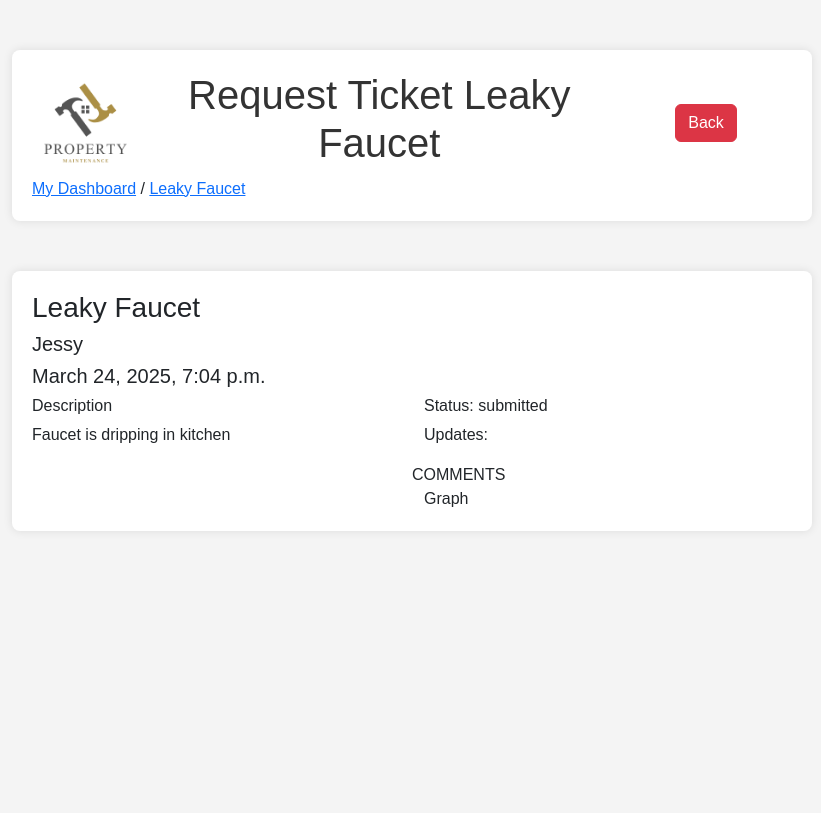
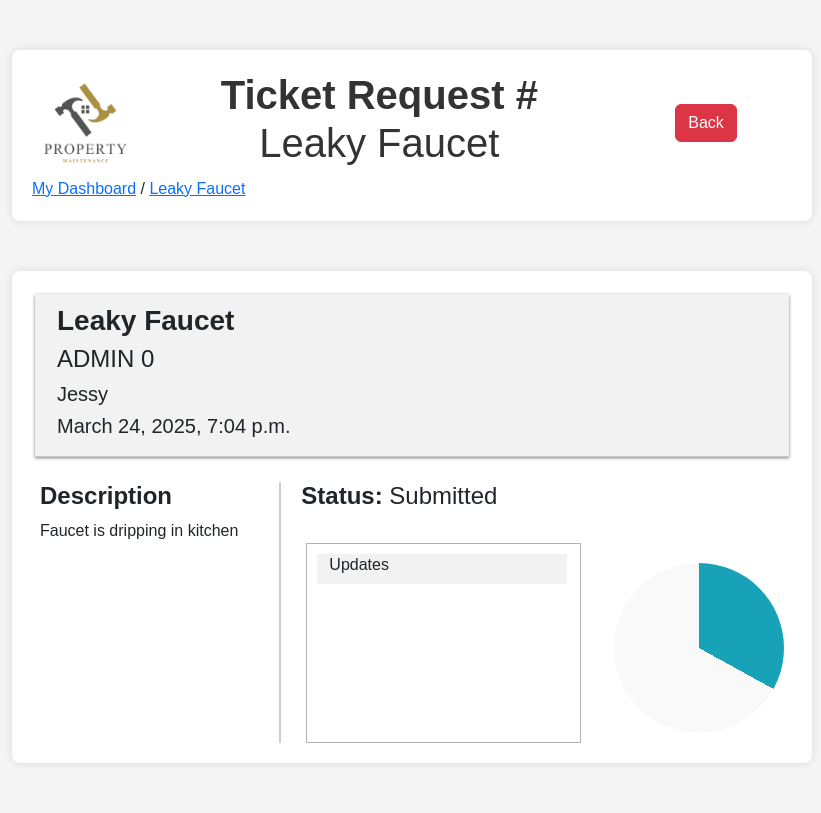
Before and after one commit to dmangames1941/Maintenance-Request-Ticketing-System, a Django app: page /1 in a window 1280 px wide. Shown: the whole page, without its empty margins (228-1049 px from the left). Before the commit the page ends 507 px from the top, so only its background shows below. Run offline with Django 5.2, Linux system fonts and the light colour scheme; a user stored in the database is signed in; data comes from the database, SQL or seed files in the repository; both versions use the stored data as it was after the commit; some libraries are stand-ins or nearby versions.

Commit message:
Ticket page changes, template for admin view included with button commented out.

```diff
--- a/maintReqTickSys/ticketsystem/templates/tenant_dashboard.html
+++ b/maintReqTickSys/ticketsystem/templates/tenant_dashboard.html
@@ -64,7 +64,7 @@
                                         <img class="card-img-top" style="max-height:150px; object-fit: cover;" src="../../media/logo_light.png" />
                                     {% endif %}
                                     <div class="card-body">
-                                    <h5 class="card-title overflow-hidden" style="height: 24px;">{{ ticket.title|capfirst }}</h5>
+                                    <h5 class="card-title overflow-hidden" style="height: 24px;">{{ ticket.title|title }}</h5>
                                     <h6 class="card-subtitle mb-2 text-muted">{{ ticket.status|capfirst }}</h6>
                                     <p class="card-text overflow-hidden" style="height: 80px;">{{ ticket.description|capfirst }}</p>
                                     <a href="{% url 'page' id=ticket.id %}" class="card-link stretched-link">Card link</a>
--- a/maintReqTickSys/ticketsystem/templates/ticket_page.html
+++ b/maintReqTickSys/ticketsystem/templates/ticket_page.html
@@ -9,6 +9,71 @@
     {% bootstrap_css %}
     {% bootstrap_javascript %}
     <link rel="stylesheet" href="{% static 'style.css' %}">
+    <style>
+        .divider {
+            border-bottom: 1px solid #ccc;
+            box-shadow: 0 1px 3px rgba(0, 0, 0, 0.5);
+            background-color: rgba(0, 0, 0, 0.05);
+            margin: 3px;
+            margin-bottom: 25px;
+            padding: 10px;
+        }
+        .left-column {
+            border-right: 2px solid #ccc;
+            padding-right: 20px;
+            padding-left: 20px;
+        }
+        .right-column {
+            padding-right: 20px;
+            padding-left: 20px;
+        }
+        .updates-content-box {
+            border: 1px solid rgba(0, 0, 0, 0.3);
+            margin-left: 5px;
+            min-height: 200px;
+            width: 275px;
+            overflow-y: auto;
+        }
+        .updates-title-box {
+            background-color: rgba(0, 0, 0, 0.05);
+            margin-top: 10px;
+            margin-left: 10px;
+            height: 30px;
+            width: 250px;
+            display: flex;
+            align-items: center;
+        }
+        .updates-button {
+            background-color: rgba(0, 0, 0, 0.15);
+            padding: 10px 20px;
+            font-size: 16px;
+            cursor: pointer;
+            border-radius: 5px;
+            border: rgba(0, 0, 0, 0.5);
+        }
+        .progress-circle {
+            width: 170px;
+            height: 170px;
+            border-radius: 50%;
+            background: conic-gradient(
+                {% if ticket.status == "submitted" %}
+                    #17a2b8 0% 33%, #f9f9f9 33% 100%
+                {% elif ticket.status == "in progress" %}
+                    #ffc107 0% 66%, #f9f9f9 66% 100%
+                {% elif ticket.status == "complete" %}
+                    #28a745 0% 100%, #f9f9f9 100% 100%
+                {% endif %}
+            );
+            display: flex;
+            align-items: center;
+            justify-items: center;
+            margin-top: 20px;
+            color: #333;
+        }
+        .col-progress {
+            justify-items: right;
+        }
+    </style>
 </head>
 <body>
 
@@ -19,9 +84,7 @@
                 <img src="../../media/logo_light.png" class="img-fluid" alt="Property Maintenance">
             </div>
             <div class="col-lg my-auto">
-
-                <h1>Request Ticket {{ ticket.title }}</h1>
-
+                <h1><b>Ticket Request # </b><br>{{ ticket.title|title }}</h1> <!--Do we want to add the unique ticket ID?-->
             </div>
             <div class="col-sm-3 my-auto text-center" >
                     <a class="btn btn-danger" href="{% url 'tenant_dashboard' %}" role="button">Back</a>
@@ -30,44 +93,59 @@
         <div class="row">
             <div class=col>
                 <a href="{% url 'tenant_dashboard' %}">My Dashboard</a> /
-                <a href ="">{{ticket.title}}</a>
+                <a href ="">{{ticket.title|title}}</a>
             </div>
         </div>
     </div>
 
+    <!--Ticket Header-->
     <div class="container">
+        <div class="row divider">
+            <div class="col-md-9">
+                <h3><b>{{ ticket.title|title }}</b></h3>
+                <h4>{{ ticket.submitter.userprofile.building_name }} {{ ticket.submitter.userprofile.apartment_number }}</h4>
+                <h5>{{ ticket.submitter|capfirst }}</h5>
+                <h5>{{ ticket.created_date }}</h5>
+            </div>
+            <!--<div class="col-md-3 align-self-center update-button">
+                <button class="updates-button" onclick="updateStatus()">Update Status</button>
+            </div> -->
+        </div>
+
         <div class="row">
-            <h3>{{ ticket.title }}</h3>
-        </div>
-        <div class="row">
-            <h5>{{ ticket.submitter|capfirst }}</h5>
-        </div>
-        <div class="row">
-            <h5>{{ ticket.created_date }}</h5>
-        </div>
-        <div class="row">
+            <!--Ticket Description (Left Side)-->
+            <div class="col-md-4 left-column">
+                <h4><b>Description</b></h4>
+                <div class="description-body">
+                    <p>{{ ticket.description }}</p>
+                </div>
+            </div>
 
-            <div class="col">
-                <h6>Description</h6>
-                <p>{{ticket.description}}<p>
-            </div>
-            <div class="col">
-                <h6>Status: {{ ticket.status }}</h6>
-                <div class="">
-                    <div class = "row">
-                        <p>Updates:</p>
+            <!--Ticket Status & Updates (Right Side)-->
+            <div class="col-md-8 right-column">
+                <div class="d-flex align-items-center">
+                    <h4><b>Status: </b>{{ ticket.status|title }}</h4>
+                </div><br>
+                <div class="row">
+                    <div class="col">
+                        <div class="row updates-content-box">
+                            <div class="updates-title-box">
+                                <h6>Updates</h6>
+                            </div>
+                            <!--To add admin comments-->
+                        </div>
                     </div>
-                    <div class="row">
-                        COMMENTS
+                    <div class="col col-progress">
+                        <div class="progress-circle">
+                            {% if ticket.status == "submitted" %}
+                            {% elif ticket.status == "in progress" %}
+                            {% elif ticket.status == "complete" %}
+                            {% endif %}
+                        </div>
                     </div>
                 </div>
-            <div class="col">
-                Graph
-            </div>
-
             </div>
         </div>
     </div>
-    </div>
 </body>
 </html>
```
Also changed, not shown: maintReqTickSys/ticketsystem/templates/user_dashboard.html (added, +12 -0 lines), maintReqTickSys/db.sqlite3, maintReqTickSys/ticketsystem/templates/ticket.html (added).
